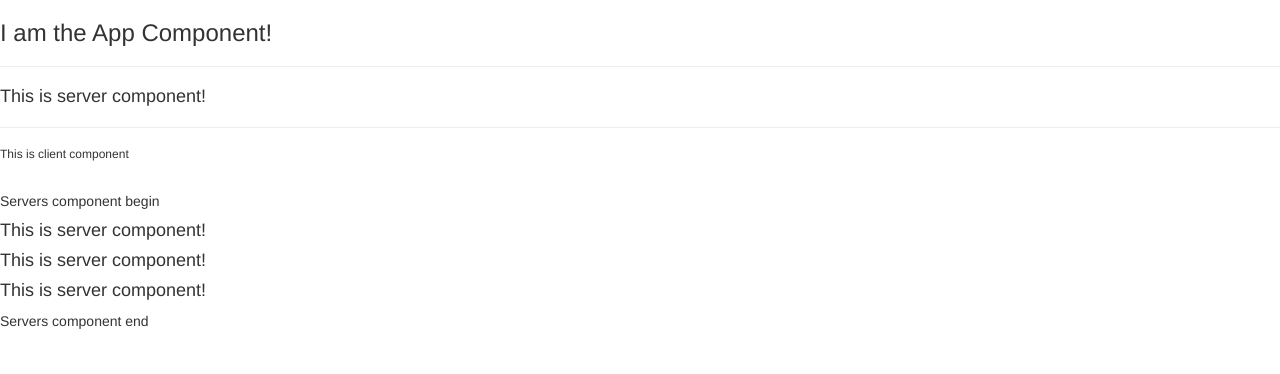
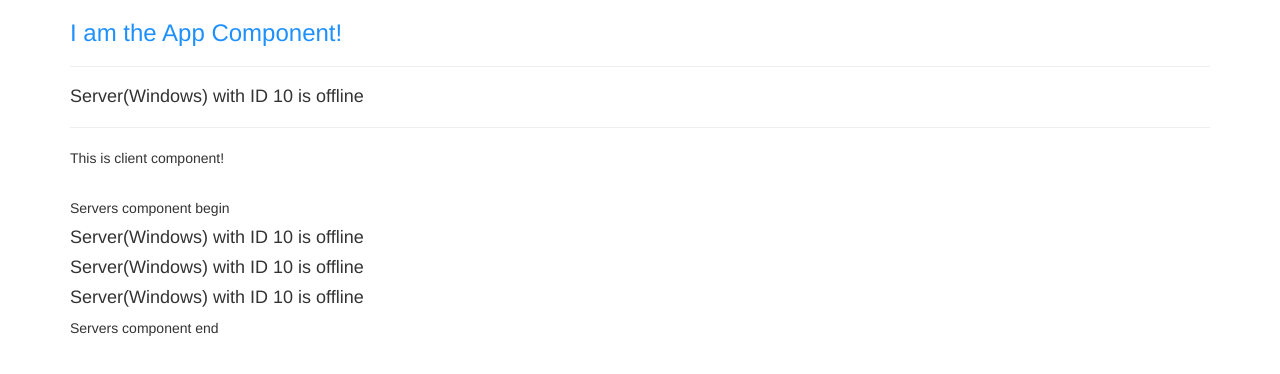
Before and after one commit to ibrhmoguz/angular.basics, an Angular app: page / in a window 1280 px wide. Shown: the top 374 px of the page. Built offline with nearby package versions, Linux system fonts and the light colour scheme.

Commit message:
Server props added.

```diff
--- a/src/app/app.component.css
+++ b/src/app/app.component.css
@@ -0,0 +1,3 @@
+h3{
+color:blue
+}
--- a/src/app/app.component.html
+++ b/src/app/app.component.html
@@ -1,3 +1,6 @@
+<div class="container">
+    <div class="row">
+        <div class="col-xs-12">
             <h3>I am the App Component!</h3>
             <hr>
             <app-server></app-server>
@@ -5,3 +8,6 @@
             <app-client></app-client>
             <br>
             <app-servers></app-servers>
+        </div>
+    </div>
+</div>
--- a/src/app/app.component.ts
+++ b/src/app/app.component.ts
@@ -3,7 +3,10 @@ import { Component } from '@angular/core';
 @Component({
   selector: 'app-root',
   templateUrl: './app.component.html',
-  styleUrls: ['./app.component.css']
+  styles: [`
+    h3 {
+      color: dodgerBlue
+    }`]
 })
 export class AppComponent {
 }
--- a/src/app/client/client.component.ts
+++ b/src/app/client/client.component.ts
@@ -2,7 +2,7 @@ import { Component } from "@angular/core";
 
 @Component({
     selector:'app-client',
-    templateUrl: './client.component.html'
+    template: `<p>This is client component!</p>`
 })
 export class ClientComponent{
 
--- a/src/app/server/server.component.html
+++ b/src/app/server/server.component.html
@@ -1 +1 @@
-<h4>This is server component!</h4>
+<h4>Server({{getServerOS()}}) with ID {{ serverId }} is {{ status }} </h4>
--- a/src/app/server/server.component.ts
+++ b/src/app/server/server.component.ts
@@ -1,9 +1,15 @@
 import { Component } from "@angular/core";
 
 @Component({
-    selector:'app-server',
+    selector: 'app-server',
     templateUrl: './server.component.html'
 })
 export class ServerComponent {
+    serverId: number = 10;
+    status = "offline";
+    operatingSystem = "Windows";
 
+    getServerOS() {
+        return this.operatingSystem;
+    }
 }
```
Lines whose indentation alone changed are shown as unchanged.
